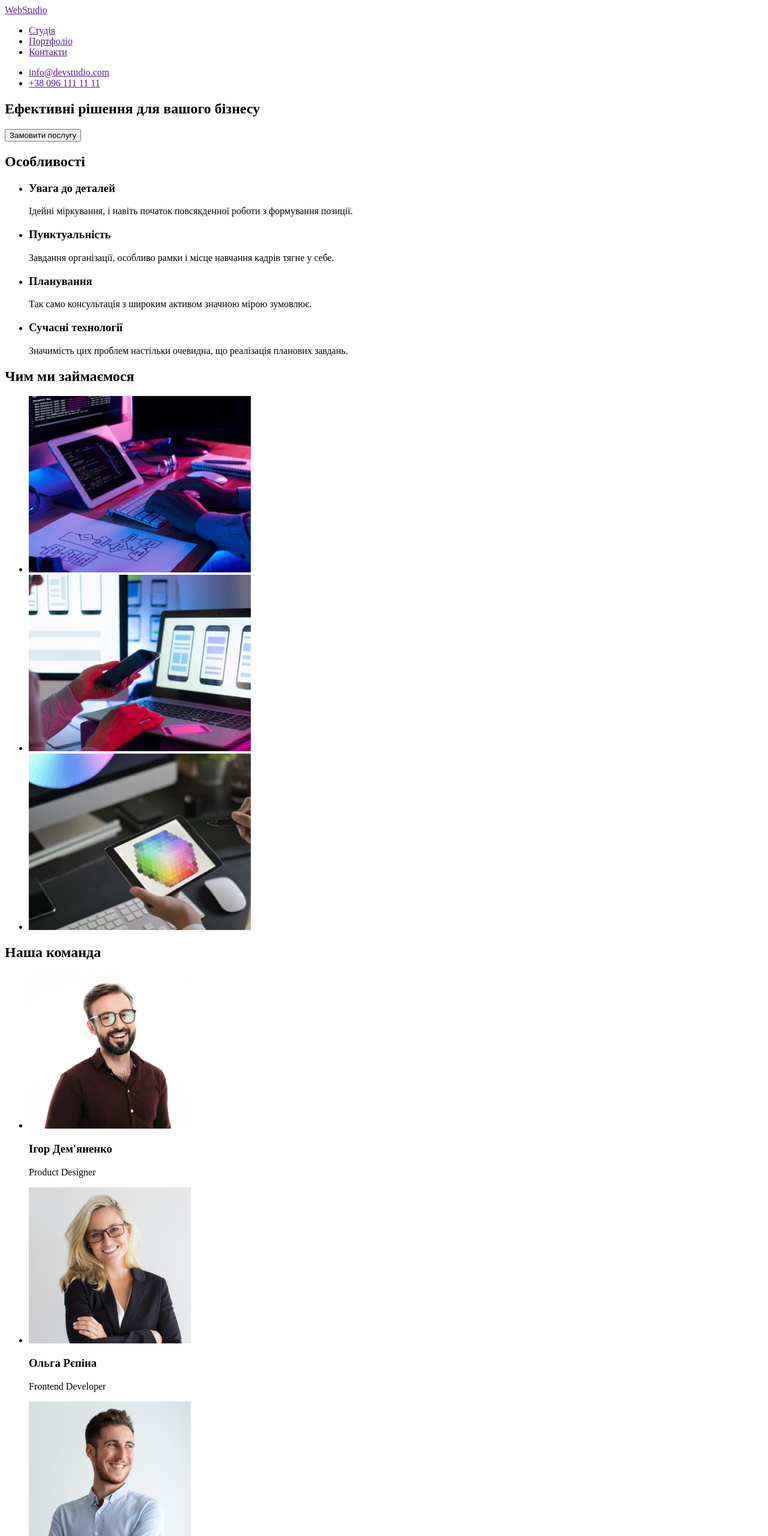
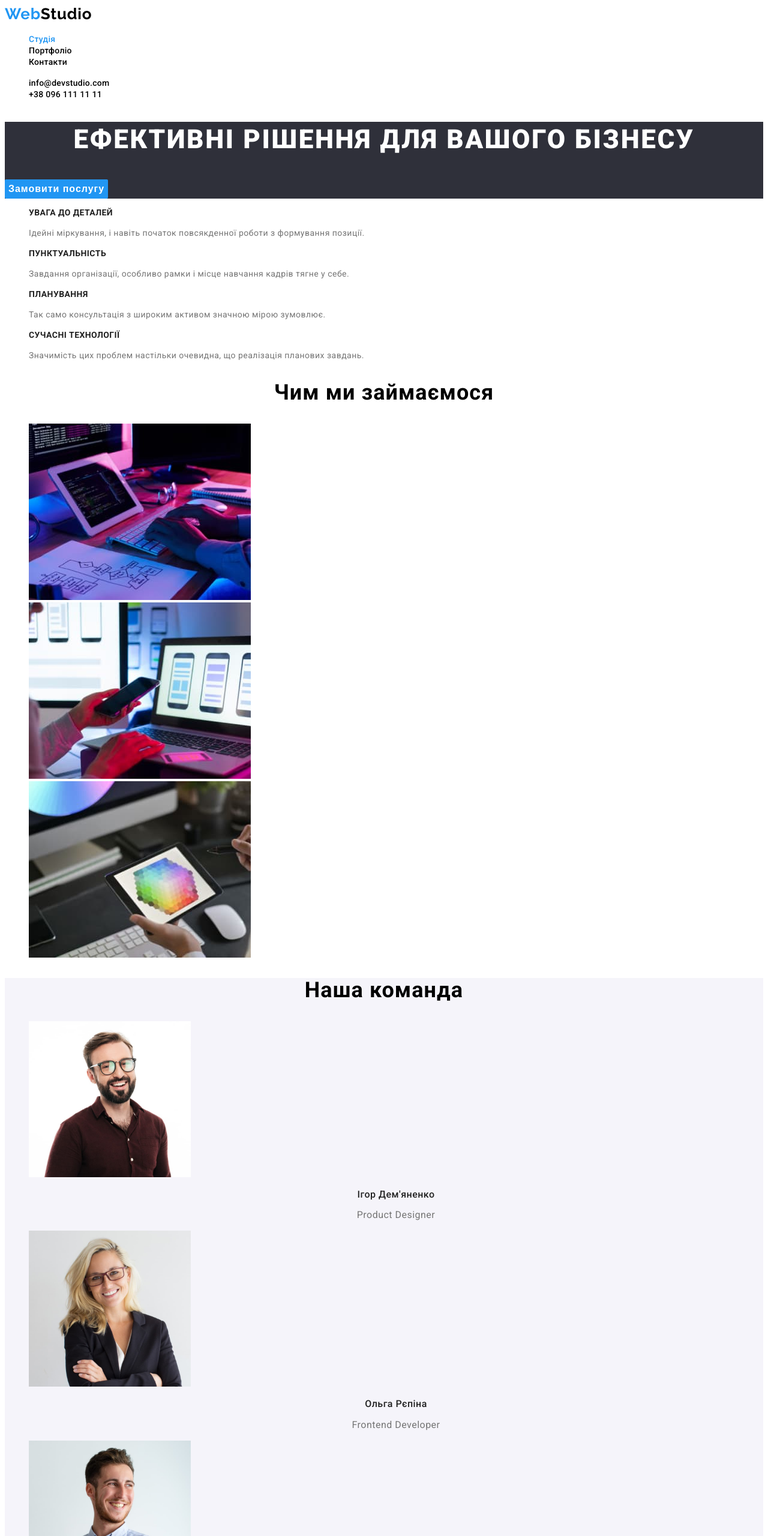
Before and after one commit to NataliiaYelash/goit-markup-hw-02, a plain HTML site: page index.html in a window 1280 px wide. Shown: the top 2560 px of the page at 60% size. Drawn offline with Linux system fonts and the light colour scheme.

Commit message:
Додає другу Д/З

```diff
--- /dev/null
+++ b/css/styles.css
@@ -0,0 +1,263 @@
+/* Стилі для index.html */
+
+/*Основний колір #757575 */
+/*Другорядний колір #212121*/
+/*Білий #ffffff*/
+/*Акцент #2196F3*/
+/*Основний колір фону #F5F5F5*/
+/* body {
+color: #757575 ;
+background-color:#F5F5F5 ;
+} */
+
+:root{
+    --primary-text-color:#757575;
+    --title-text-color:#212121;
+    --accent-color: #2196F3;
+    --primary-white-color:#ffffff;
+    --primary-black-color:#000000;
+    --hero-background-color:#2F303A;
+    --accent-background-color:#2196F3;
+    --background-our-team: #F5F4FA;
+
+}
+
+body{
+    font-family: 'Roboto', sans-serif;
+}
+/*logo*/
+.logo{
+    color: var(--primary-black-color);
+    text-decoration: none;
+    font-family: 'Raleway', sans-serif ;
+    letter-spacing: 0.03em;
+    font-weight: 700;
+    font-size: 26px;
+    line-height: 1.2;
+
+}
+.accent{
+    color: var(--accent-color) ;
+}
+.list{
+    list-style: none;
+}
+
+/*Site nav*/
+
+.site-nav .link{
+    color: var(--primary-black-color);
+    text-decoration: none;
+    letter-spacing: 0.02em;
+    font-weight: 500;
+    font-size: 14px;
+    line-height: 1.14;
+}
+.site-nav .link:hover,
+.site-nav .link:focus{
+    color: var(--accent-color);
+}
+
+.site-nav .link.current{
+    color: var(--accent-color);
+}
+
+/* Connect-nav */
+
+.connect-nav .link{
+    color: var(--primary-black-color);
+    text-decoration: none;
+    letter-spacing: 0.02em;
+    font-weight: 500;
+    font-size: 14px;
+    line-height: 1.14;
+
+}
+.connect-nav .link:hover,
+.connect-nav .link:focus{
+    color: var(--accent-color);
+}
+
+/*Hero*/
+.hero{
+    color: var(--primary-white-color);
+    background-color: var(--hero-background-color) ;
+}
+
+h1 {
+    color: var(--primary-white-color);
+    letter-spacing: 0.06em;
+    font-weight: 900;
+    font-size: 44px;
+    line-height: 1.36;
+    text-align: center;
+    text-transform: uppercase;
+
+}
+
+.button{
+    color: var(--primary-white-color);
+    background-color: var(--accent-background-color);
+    border-style: none;
+    border-radius: 2px;
+    letter-spacing: 0.06em;
+    font-weight: 700;
+    font-size: 16px;
+    line-height: 1.87;
+    display: flex;
+    align-items: center;
+    text-align: center;
+}
+/*Section*/
+
+.visually-hidden {
+    position: absolute;
+      white-space: nowrap;
+      width: 1px;
+      height: 1px;
+      overflow: hidden;
+      border: 0;
+      padding: 0;
+      clip: rect(0 0 0 0);
+      clip-path: inset(50%);
+      margin: -1px;
+  }
+  .title{
+    font-weight: 700;
+    font-size: 14px;
+    line-height: 1.14;
+    letter-spacing: 0.03em;
+    text-transform: uppercase;
+  }
+  .text{
+    font-weight: 400;
+    font-size: 14px;
+    line-height: 1.71;
+  }
+  .section{
+    letter-spacing: 0.03em;
+  }
+
+  .section-title{
+    font-weight: 700;
+    font-size: 36px;
+    line-height: 1.16;
+    text-align: center;
+    letter-spacing: 0.03em;
+  }
+
+
+.features .title{
+    color: var(--title-text-color);
+
+}
+
+.features .text{
+    color: var(--primary-text-color);
+
+}
+
+/* Наша команда */
+
+.team{
+    background-color: var(--background-our-team);
+    letter-spacing: 0.03em;
+}
+
+.section-team{
+    color: var(--title-text-color);
+    font-weight: 500;
+    font-size: 16px;
+    line-height: 1.18;
+    text-align: center;
+    letter-spacing: 0.03em;
+
+}
+
+.section-post{
+    color: var(--primary-text-color);
+    font-weight: 400;
+    font-size: 16px;
+    line-height: 1.18;
+    text-align: center;
+    letter-spacing: 0.03em;
+
+}
+
+/*Footer*/
+
+.footer{
+    color: var(--primary-white-color);
+    background-color: var(--hero-background-color);
+    letter-spacing: 0.03em;
+}
+
+.footer .logo{
+    color: var(--primary-white-color);
+}
+
+.address .mapa{
+    color: var(--primary-white-color);
+    text-decoration: none;
+    font-style: normal;
+    font-weight: 400;
+    font-size: 14px;
+    line-height: 1.71;
+}
+
+.address .link{
+    color: var(--primary-white-color);
+    font-style: normal;
+    text-decoration: none;
+    font-weight: 400;
+    font-size: 14px;
+    line-height: 1.71;
+}
+
+/* Стилі для портфоліо */
+
+.portfolio .btn{
+    list-style: none;
+    color: var(--title-text-color);
+    background-color: var(--background-our-team);
+    border-style: none;
+    border-radius: 2px;
+    font-weight: 500;
+    font-size: 16px;
+    line-height: 1.62;
+    text-align: center;
+    letter-spacing: 0.03em;
+
+}
+.portfolio .btn:hover,
+.portfolio .btn:focus{
+    color: var(--primary-white-color);
+    background-color: var(--accent-background-color);
+}
+
+.gallery{
+    list-style: none;
+}
+
+.gallery-title{
+    color: var(--title-text-color);
+    font-weight: 700;
+    font-size: 18px;
+    line-height: 2;
+    letter-spacing: 0.03em;
+
+}
+
+.gallery-desc{
+    color: var(--primary-text-color);
+    font-weight: 400;
+    font-size: 16px;
+    line-height: 1.87;
+    letter-spacing: 0.03em;
+
+}
+
+.gallery.img{
+    width: 370;
+    height: 294;
+}
--- a/index.html
+++ b/index.html
@@ -5,65 +5,69 @@
     <meta http-equiv="X-UA-Compatible" content="IE=edge" />
     <meta name="viewport" content="width=device-width, initial-scale=1.0" />
     <title>Document</title>
+    <link rel="preconnect" href="https://fonts.googleapis.com">
+    <link rel="preconnect" href="https://fonts.gstatic.com" crossorigin>
+    <link href="https://fonts.googleapis.com/css2?family=Raleway:wght@700&family=Roboto:wght@400;500;700;900&display=swap" rel="stylesheet">
+    <link rel="stylesheet" href="./css/styles.css">
   </head>
   <body>
     <!--Шапка сторінки-->
     <header>
       <nav>
-        <a href="">WebStudio</a>
-        <ul>
-          <li><a href="">Студія</a></li>
-          <li><a href="">Портфоліо</a></li>
-          <li><a href="">Контакти</a></li>
+        <a class="logo" href=""><span class="accent">Web</span>Studio</a>
+        <ul class="list site-nav">
+          <li><a href="" class="link current">Студія</a></li>
+          <li><a href="./portfolio.html" class="link " >Портфоліо</a></li>
+          <li><a href="" class="link" >Контакти</a></li>
         </ul>
       </nav>
-      <ul>
-        <li><a href="">info@devstudio.com</a></li>
-        <li><a href="">+38 096 111 11 11</a></li>
+      <ul class="list connect-nav " >
+        <li><a href="" class="link">info@devstudio.com</a></li>
+        <li><a href="" class="link">+38 096 111 11 11</a></li>
       </ul>
       <!--Поінтери-->
     </header>
     <!--Унікальний контент сторінки-->
     <main>
-      <section>
+      <section class="hero">
         <h1>Ефективні рішення для вашого бізнесу</h1>
-        <button type="button">Замовити послугу</button>
+        <button type="button" class="button">Замовити послугу</button>
       </section>
-      <section>
+      <section class="section">
         <!--Прихований заголовок-->
-        <h2>Особливості</h2>
-        <ul>
+        <h2 class="visually-hidden">Особливості</h2>
+        <ul class="list features">
           <li>
-            <h3>Увага до деталей</h3>
-            <p>
+            <h3 class="title" >Увага до деталей</h3>
+            <p  class="text">
               Ідейні міркування, і навіть початок повсякденної роботи з
               формування позиції.
             </p>
           </li>
           <li>
-            <h3>Пунктуальність</h3>
-            <p>
+            <h3 class="title" >Пунктуальність</h3>
+            <p class="text">
               Завдання організації, особливо рамки і місце навчання кадрів тягне у себе.
             </p>
           </li>
           <li>
-            <h3>Планування</h3>
-            <p>
+            <h3 class="title" >Планування</h3>
+            <p class="text">
               Так само консультація з широким активом значною мірою зумовлює.
             </p>
           </li>
           <li>
-            <h3>Сучасні технології</h3>
-            <p>
+            <h3 class="title" >Сучасні технології</h3>
+            <p class="text">
               Значимість цих проблем настільки очевидна, що реалізація планових
               завдань.
             </p>
           </li>
         </ul>
       </section>
-      <section>
-        <h2>Чим ми займаємося</h2>
-        <ul>
+      <section class="section">
+        <h2 class="section-title">Чим ми займаємося</h2>
+        <ul class="list">
           <li>
             <img
               src="./images/keyboard.jpg"
@@ -90,9 +94,10 @@
           </li>
         </ul>
       </section>
-      <section>
-        <h2>Наша команда</h2>
-        <ul>
+      <!-- Наша команда -->
+      <section class="team">
+        <h2 class="section-title">Наша команда</h2>
+        <ul class="list">
           <li>
             <img
               src="./images/product.jpg"
@@ -100,8 +105,8 @@
               width="270"
               height="260"
             />
-            <h3>Ігор Дем'яненко</h3>
-            <p>Product Designer</p>
+            <h3 class="section-team">Ігор Дем'яненко</h3>
+            <p class="section-post">Product Designer</p>
           </li>
           <li>
             <img
@@ -110,8 +115,8 @@
               width="270"
               height="260"
             />
-            <h3>Ольга Рєпіна</h3>
-            <p>Frontend Developer</p>
+            <h3 class="section-team">Ольга Рєпіна</h3>
+            <p class="section-post">Frontend Developer</p>
           </li>
           <li>
             <img
@@ -120,8 +125,8 @@
               width="270"
               height="260"
             />
-            <h3>Микола Тарасов</h3>
-            <p>Marketing</p>
+            <h3 class="section-team">Микола Тарасов</h3>
+            <p class="section-post">Marketing</p>
           </li>
           <li>
             <img
@@ -130,21 +135,22 @@
               width="270"
               height="260"
             />
-            <h3>Михайло Єрмаков</h3>
-            <p>UI Designer</p>
+            <h3 class="section-team">Михайло Єрмаков</h3>
+            <p class="section-post">UI Designer</p>
           </li>
         </ul>
       </section>
     </main>
     <!--Підвал сторінки-->
-    <footer>
-      <a href="">WebStudio</a>
+    <footer class="footer">
+      <a class="logo" href=""><span class="accent">Web</span>Studio</a>
+      <!-- <a href="">WebStudio</a> -->
 
       <address>
-       <ul>
-        <li><a href="https://goo.gl/maps/CPtrU1FHBa2aNyZL9" target="_blank" rel="noopener noreferrer nofollow">м. Київ, пр-т Лесі Українки, 26</a></li>
-        <li><a href="mailto:info@devstudio.com">info@devstudio.com</a></li>
-        <li><a href="tel:+380961111111">+38 096 111 11 11</a></li>
+       <ul class="list address">
+        <li><a  class="mapa" href="https://goo.gl/maps/CPtrU1FHBa2aNyZL9" target="_blank" rel="noopener noreferrer nofollow">м. Київ, пр-т Лесі Українки, 26</a></li>
+        <li><a class="link" href="mailto:info@devstudio.com">info@devstudio.com</a></li>
+        <li><a class="link" href="tel:+380961111111">+38 096 111 11 11</a></li>
        </ul>
       </address>
     </footer>
```
Also changed, not shown: portfolio.html (added, +107 -0 lines), images/boxes.jpg (added), images/growing.jpg (added), images/inspiration.jpg (added), images/journal.jpg (added), images/lab.jpg (added), images/poster.jpg (added), images/prime.jpg (added), images/restaurant.jpg (added), images/technokriak.jpg (added).
